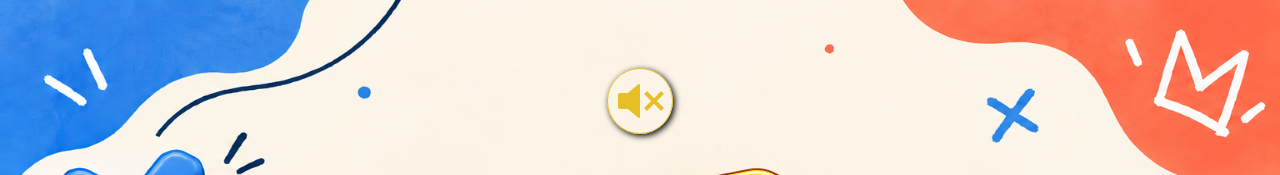
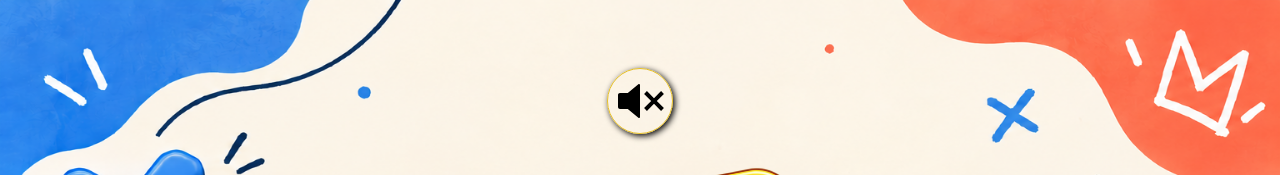
Before and after one commit to supineboi/tic-tac-toe, a React (Vite) app: page / in a window 1280 px wide. Shown: the top 175 px of the page. Built offline with nearby package versions, Linux system fonts and the light colour scheme; a web font is replaced by a local one.

Commit message:
add handshake icon

```diff
--- a/src/assets/icons.tsx
+++ b/src/assets/icons.tsx
@@ -13,14 +13,20 @@ export const icons = {
         </svg>
     ),
     volumeMute: (
-        <svg xmlns="http://www.w3.org/2000/svg" viewBox="0 0 24 24" fill="#E7C027" height={48} width={48}>
+        <svg xmlns="http://www.w3.org/2000/svg" viewBox="0 0 24 24" fill="currentColor" height={48} width={48}>
             <path d="M5.88889 16.0001H2C1.44772 16.0001 1 15.5524 1 15.0001V9.00007C1 8.44778 1.44772 8.00007 2 8.00007H5.88889L11.1834 3.66821C11.3971 3.49335 11.7121 3.52485 11.887 3.73857C11.9601 3.8279 12 3.93977 12 4.05519V19.9449C12 20.2211 11.7761 20.4449 11.5 20.4449C11.3846 20.4449 11.2727 20.405 11.1834 20.3319L5.88889 16.0001ZM20.4142 12.0001L23.9497 15.5356L22.5355 16.9498L19 13.4143L15.4645 16.9498L14.0503 15.5356L17.5858 12.0001L14.0503 8.46454L15.4645 7.05032L19 10.5859L22.5355 7.05032L23.9497 8.46454L20.4142 12.0001Z">
             </path>
         </svg>
     ),
     volumeUp: (
-        <svg xmlns="http://www.w3.org/2000/svg" viewBox="0 0 24 24" fill="#E7C027" height={48} width={48}>
+        <svg xmlns="http://www.w3.org/2000/svg" viewBox="0 0 24 24" fill="currentColor" height={48} width={48}>
             <path d="M2 16.0001H5.88889L11.1834 20.3319C11.2727 20.405 11.3846 20.4449 11.5 20.4449C11.7761 20.4449 12 20.2211 12 19.9449V4.05519C12 3.93977 11.9601 3.8279 11.887 3.73857C11.7121 3.52485 11.3971 3.49335 11.1834 3.66821L5.88889 8.00007H2C1.44772 8.00007 1 8.44778 1 9.00007V15.0001C1 15.5524 1.44772 16.0001 2 16.0001ZM23 12C23 15.292 21.5539 18.2463 19.2622 20.2622L17.8445 18.8444C19.7758 17.1937 21 14.7398 21 12C21 9.26016 19.7758 6.80629 17.8445 5.15557L19.2622 3.73779C21.5539 5.75368 23 8.70795 23 12ZM18 12C18 10.0883 17.106 8.38548 15.7133 7.28673L14.2842 8.71584C15.3213 9.43855 16 10.64 16 12C16 13.36 15.3213 14.5614 14.2842 15.2841L15.7133 16.7132C17.106 15.6145 18 13.9116 18 12Z">
+            </path>
+        </svg>
+    ),
+    handShake: (
+        <svg xmlns="http://www.w3.org/2000/svg" viewBox="0 0 24 24" fill="currentColor" height={24} width={24}>
+            <path d="M11.8611 2.39057C12.8495 1.73163 14.1336 1.71797 15.1358 2.35573L19.291 4.99994H20.9998C21.5521 4.99994 21.9998 5.44766 21.9998 5.99994V14.9999C21.9998 15.5522 21.5521 15.9999 20.9998 15.9999H19.4801C19.5396 16.9472 19.0933 17.9102 18.1955 18.4489L13.1021 21.505C12.4591 21.8907 11.6609 21.8817 11.0314 21.4974C10.3311 22.1167 9.2531 22.1849 8.47104 21.5704L3.33028 17.5312C2.56387 16.9291 2.37006 15.9003 2.76579 15.0847C2.28248 14.7057 2 14.1254 2 13.5109V6C2 5.44772 2.44772 5 3 5H7.94693L11.8611 2.39057ZM4.17264 13.6452L4.86467 13.0397C6.09488 11.9632 7.96042 12.0698 9.06001 13.2794L11.7622 16.2518C12.6317 17.2083 12.7903 18.6135 12.1579 19.739L17.1665 16.7339C17.4479 16.5651 17.5497 16.2276 17.4448 15.9433L13.0177 9.74551C12.769 9.39736 12.3264 9.24598 11.9166 9.36892L9.43135 10.1145C8.37425 10.4316 7.22838 10.1427 6.44799 9.36235L6.15522 9.06958C5.58721 8.50157 5.44032 7.69318 5.67935 7H4V13.5109L4.17264 13.6452ZM14.0621 4.04306C13.728 3.83047 13.3 3.83502 12.9705 4.05467L7.56943 7.65537L7.8622 7.94814C8.12233 8.20827 8.50429 8.30456 8.85666 8.19885L11.3419 7.45327C12.5713 7.08445 13.8992 7.53859 14.6452 8.58303L18.5144 13.9999H19.9998V6.99994H19.291C18.9106 6.99994 18.5381 6.89148 18.2172 6.68727L14.0621 4.04306ZM6.18168 14.5448L4.56593 15.9586L9.70669 19.9978L10.4106 18.7659C10.6256 18.3897 10.5738 17.9178 10.2823 17.5971L7.58013 14.6247C7.2136 14.2215 6.59175 14.186 6.18168 14.5448Z">
             </path>
         </svg>
     )
```
